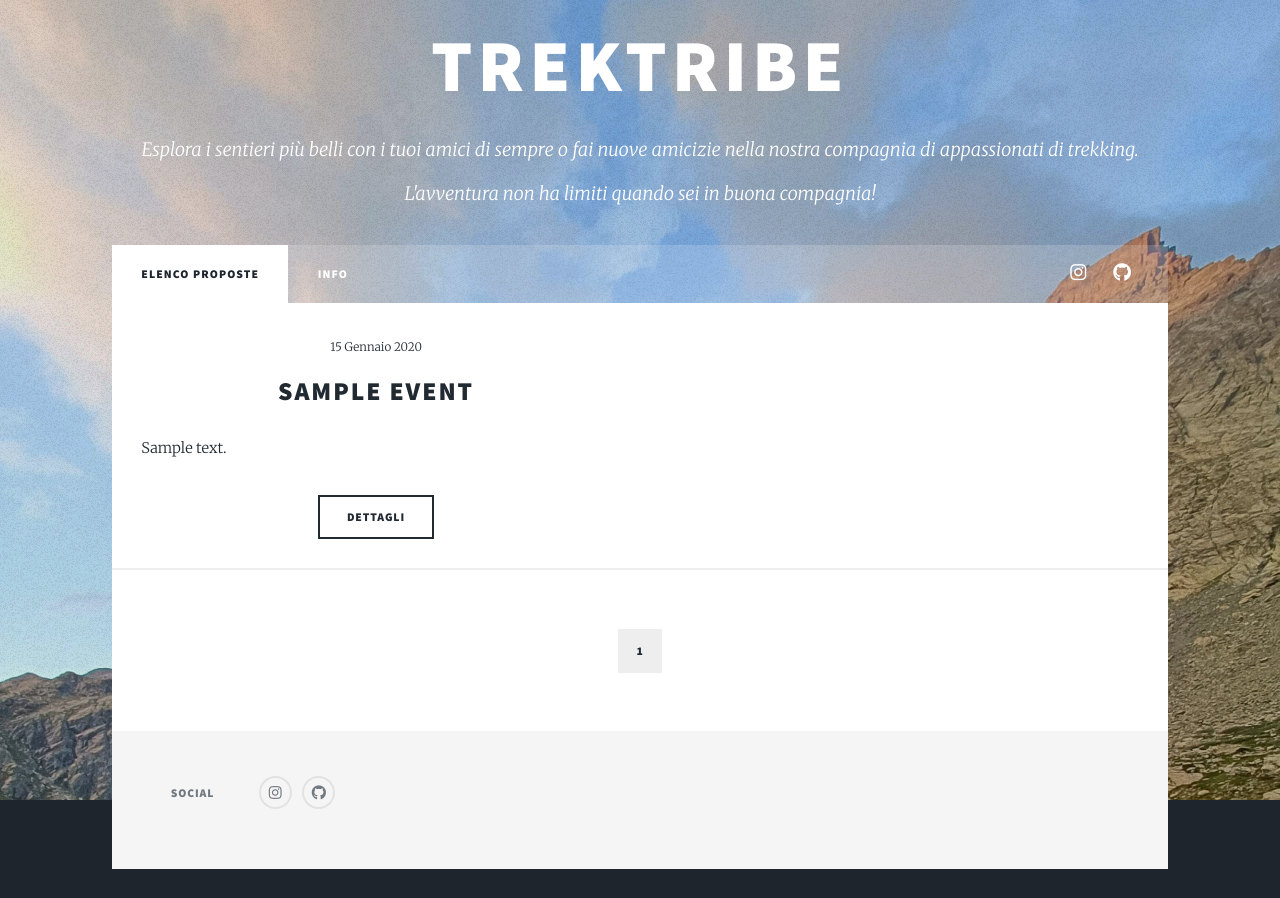
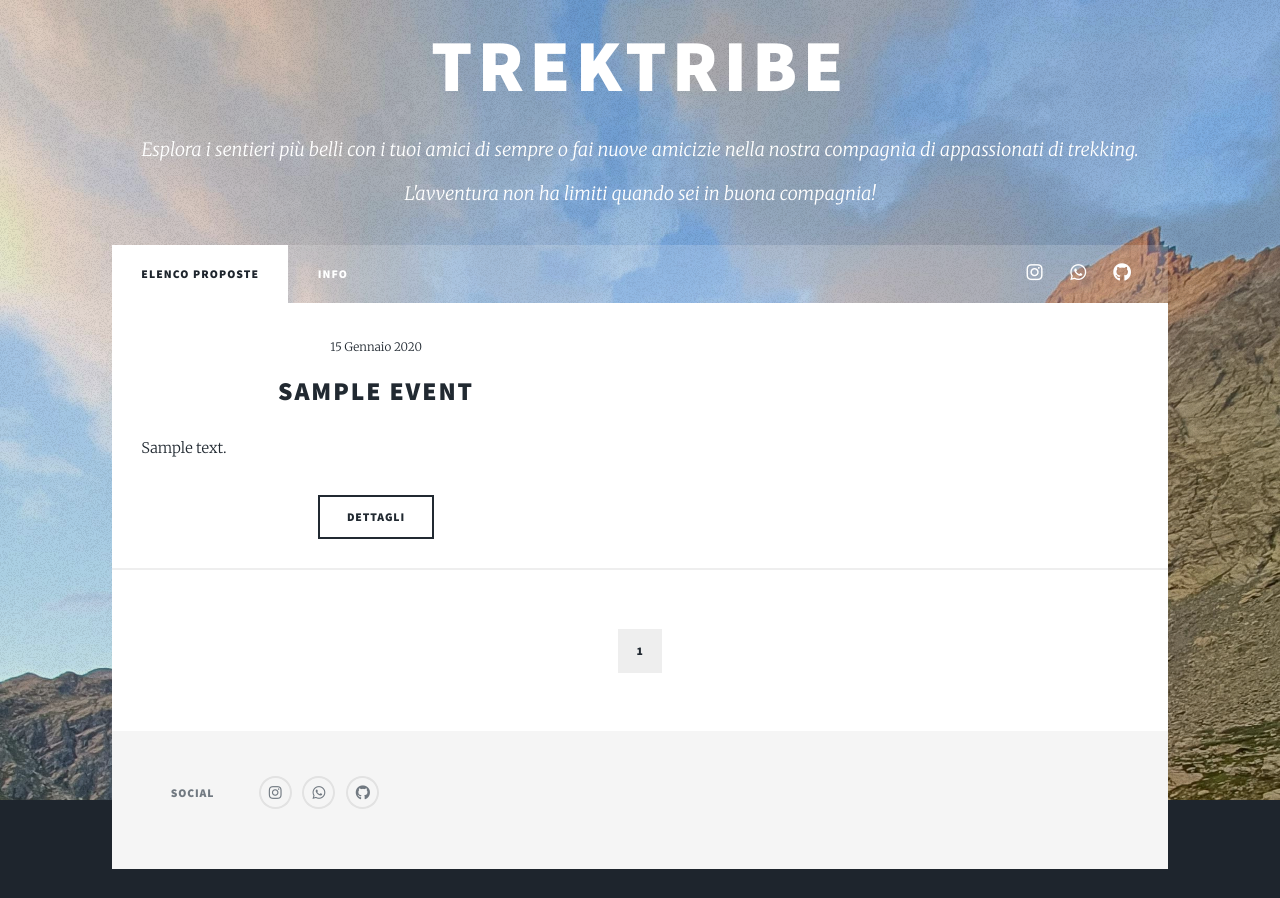
Before and after one commit to TrekTribe/trektribe-django, a Django app: page / in a window 1280 px wide. Shown: the top 898 px of the page. Run offline with Django 4.2, Linux system fonts and the light colour scheme; tables that the repository leaves empty hold one stand-in row (values such as "Sample post"); some libraries are stand-ins or nearby versions.

Commit message:
adding whatsapp social link

```diff
--- a/trektribe/templates/trektribe/base.html
+++ b/trektribe/templates/trektribe/base.html
@@ -64,6 +64,11 @@
                     </a>
                 </li>
                 <li>
+                    <a href="https://chat.whatsapp.com/KweLEtTDjzjLcXBpOh2t7f" class="icon brands fa-whatsapp" target="_blank">
+                        <span class="label">WhatsApp</span>
+                    </a>
+                </li>
+                <li>
                     <a href="https://github.com/TrekTribe/" class="icon brands fa-github" target="_blank">
                         <span class="label">GitHub</span>
                     </a>
@@ -124,6 +129,12 @@
                             </a>
                         </li>
                         <li>
+                            <a href="https://chat.whatsapp.com/KweLEtTDjzjLcXBpOh2t7f" class="icon brands alt fa-whatsapp"
+                                target="_blank">
+                                <span class="label">Instagram</span>
+                            </a>
+                        </li>
+                        <li>
                             <a href="https://github.com/TrekTribe/" class="icon brands alt fa-github" target="_blank">
                                 <span class="label">GitHub</span>
                             </a>
```
